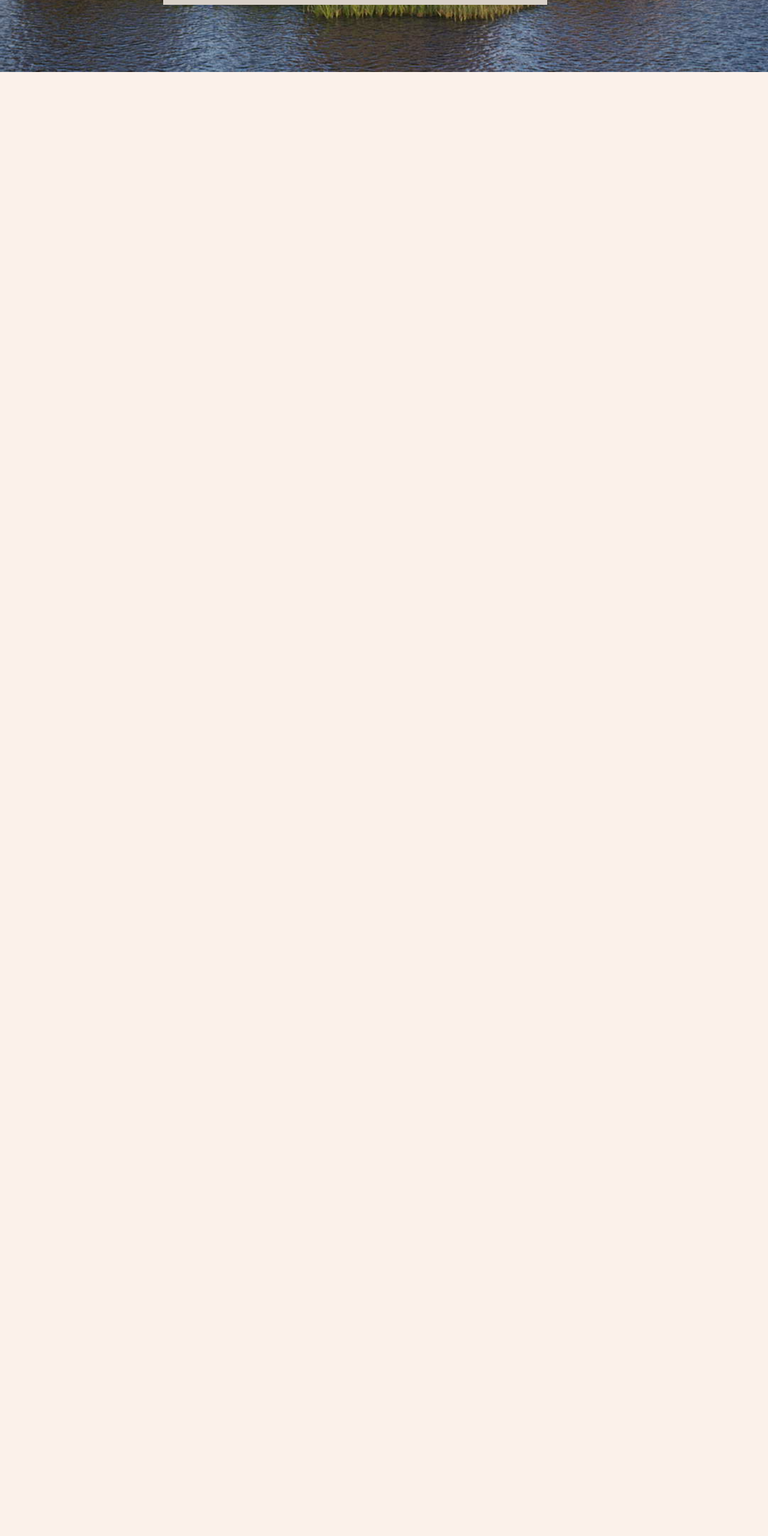
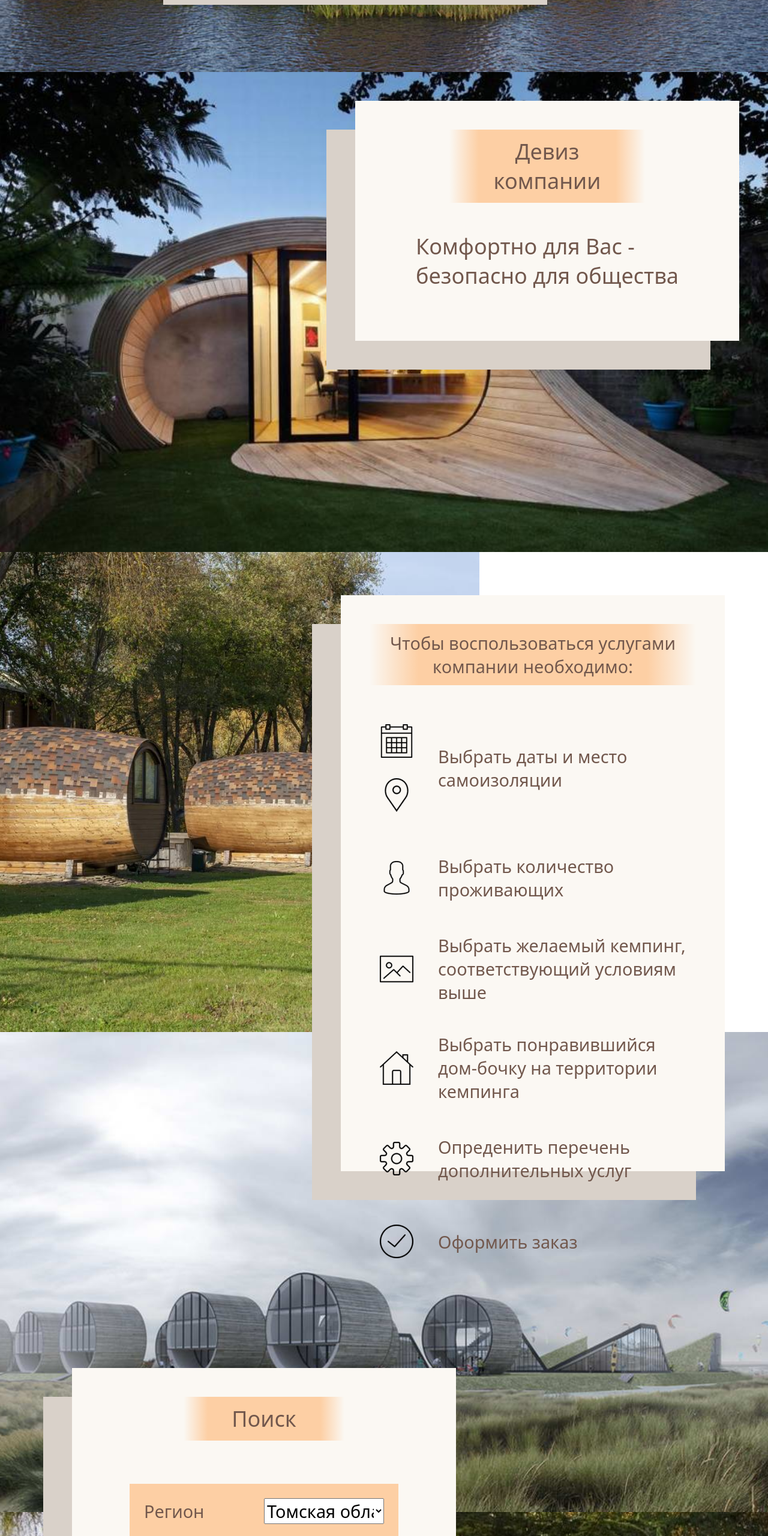
Before and after one commit to jurapro/landing-junior, a plain HTML site: page index.html in a window 1280 px wide. Shown: the part 1480-4040 px from the top of the page at 60% size. Drawn offline with Linux system fonts and the light colour scheme; a web font is replaced by a local one.

Commit message:
Add pages slogan, algorithm, search

```diff
--- a/assets/css/main.css
+++ b/assets/css/main.css
@@ -38,7 +38,6 @@
 
 .page {
     flex-basis: 100vh;
-    /*border: red 1px solid;*/
     background-color: var(--background-page);
 }
 
@@ -46,6 +45,7 @@
     background-color: var(--background-box);
     color: var(--text-color);
 }
+
 .title {
     padding: .5rem 1rem;
     color: var(--text-color);
@@ -56,6 +56,7 @@
     transparent 100%);
     text-align: center;
 }
+
 .btn {
     display: block;
     text-align: center;
@@ -64,9 +65,10 @@
     color: var(--text-header-color);
     background-color: var(--background-btn);
 }
+
 /* base style ene */
 
-/* header style start */
+/* header start */
 #header {
     background: 50vw url("../img/background/header.jpg") no-repeat;
     background-size: contain;
@@ -79,35 +81,41 @@
     height: 80vh;
     box-shadow: -2rem -2rem var(--shadow-box);
 }
+
 #header .logo {
     gap: 1rem;
     width: 40%;
-    transform: translate(-3rem,-1rem);
+    transform: translate(-3rem, -1rem);
 }
+
 #header .logo_img {
     width: 30%;
     background: url("../img/logo.png") no-repeat;
     background-size: contain;
-    transform:translateX(2rem) rotate(30deg) scale(1.2) ;
+    transform: translateX(2rem) rotate(30deg) scale(1.2);
 }
+
 #header .content {
     margin: auto;
     padding: 1rem;
 }
+
 #header .nav {
     padding-left: 20%;
     padding-right: 20%;
 }
-/* header style end */
 
-/* header about start */
+/* header end */
+
+/* about start */
 #about {
-    background:url("../img/background/about.jpg") no-repeat;
+    background: url("../img/background/about.jpg") no-repeat;
     background-size: cover;
     align-items: center;
     justify-content: center;
 
 }
+
 #about .box {
     align-items: center;
     width: 50vw;
@@ -116,7 +124,128 @@
     padding: 2rem;
     gap: 2rem;
 }
+
 #about .box .title {
     width: 60%;
 }
-/* header about end */
+
+/* about end */
+
+/* slogan start */
+#slogan {
+    background: center url("../img/background/slogan.jpg") no-repeat;
+    background-size: cover;
+    align-items: flex-end;
+    padding: 2rem;
+}
+
+#slogan .box {
+    align-items: center;
+    width: 50vw;
+    height: 50vh;
+    box-shadow: -2rem 2rem var(--shadow-box);
+    padding: 2rem;
+    gap: 2rem;
+}
+
+#slogan .box .title {
+    width: 60%;
+}
+
+/*  slogan end */
+
+/* algorithm start */
+#algorithm {
+    background: -50vh url("../img/background/algorithm.jpg") no-repeat;
+    background-size: contain;
+    padding: 2rem;
+    position: relative;
+}
+
+#algorithm .box {
+    position: absolute;
+    right: 3rem;
+    top: 3rem;
+
+    width: 50vw;
+    height: 120vh;
+    box-shadow: -2rem 2rem var(--shadow-box);
+    padding: 2rem;
+    gap: 2rem;
+}
+
+#algorithm .box .title {
+    font-size: 1.2rem;
+}
+
+#algorithm .box .description {
+    gap: 2rem;
+}
+
+#algorithm .box .description p {
+    font-size: 1.2rem;
+    align-items: center;
+    gap: 1rem;
+}
+
+/*  algorithm end */
+
+/* slogan start */
+#delimiter {
+    background: center url("../img/background/delimiter.jpg") no-repeat;
+    background-size: cover;
+
+}
+
+/*  slogan end */
+
+/* search start */
+#search {
+    background: center url("../img/background/search.jpg") no-repeat;
+    background-size: cover;
+    padding: 2rem;
+    position: relative;
+}
+
+#search .box {
+    position: absolute;
+    padding: 2rem 4rem;
+    left: 5rem;
+    top: -10rem;
+    width: 50vw;
+    height: 100vh;
+    box-shadow: -2rem 2rem var(--shadow-box);
+    justify-content: space-between;
+    gap: 3rem;
+}
+
+#search .box .title {
+    width: 60%;
+    align-self: center;
+}
+
+#search .box .search-form {
+    flex-grow: 1;
+    justify-content: space-between;
+}
+
+#search .box .search-form label {
+    justify-content: space-between;
+    align-items: center;
+    font-size: 1.2rem;
+    background-color: var(--background-header);
+    padding: 1rem;
+}
+
+#search .box .search-form .btn {
+    width: 50%;
+    align-self: flex-end;
+    margin: 0;
+}
+
+#search .box .search-form label * {
+    font-size: 1.2rem;
+    width: 50%;
+}
+
+/*  search end */
--- a/index.html
+++ b/index.html
@@ -33,15 +33,85 @@
             <div class="box flex column">
                 <div class="title">О нас</div>
                 <div class="description">
-                    Главная цель компании - <br> </rm> сделать дни вынужденной самоизоляции максимально комфортными и безопасными
+                    Главная цель компании - <br> сделать дни вынужденной самоизоляции
+                    максимально комфортными и безопасными
                     для наших клиентов
                 </div>
             </div>
         </section>
-        <section class="page"></section>
-        <section class="page"></section>
-        <section class="page"></section>
-        <section class="page"></section>
+        <section id="slogan" class="page flex column">
+            <div class="box flex column">
+                <div class="title">Девиз компании</div>
+                <div class="description">
+                    Комфортно для Вас - <br>
+                    безопасно для общества
+                </div>
+            </div>
+        </section>
+        <section id="algorithm" class="page">
+            <div class="box flex column">
+                <div class="title">Чтобы воспользоваться услугами компании необходимо:</div>
+                <div class="description flex column">
+                    <p class="flex">
+                        <span class="flex column">
+                            <img src="assets/img/icons/data.png" alt="#">
+                            <img src="assets/img/icons/GPS.png" alt="#">
+                        </span>
+
+                        Выбрать даты и место самоизоляции
+                    </p>
+                    <p class="flex">
+                        <img src="assets/img/icons/people.png" alt="#">
+                        Выбрать количество проживающих
+                    </p>
+                    <p class="flex">
+                        <img src="assets/img/icons/camping.png" alt="#">
+                        Выбрать желаемый кемпинг, соответствующий условиям выше
+                    </p>
+                    <p class="flex">
+                        <img src="assets/img/icons/house.png" alt="#">
+                        Выбрать понравившийся дом-бочку на территории кемпинга
+                    </p>
+                    <p class="flex">
+                        <img src="assets/img/icons/set.png" alt="#">
+                        Опреденить перечень дополнительных услуг
+                    </p>
+                    <p class="flex">
+                        <img src="assets/img/icons/assept.png" alt="#">
+                        Оформить заказ
+                    </p>
+                </div>
+            </div>
+        </section>
+        <section id="delimiter" class="page"></section>
+        <section id="search" class="page">
+            <div class="box flex column">
+                <div class="title">Поиск</div>
+                    <form action="#" class="search-form flex column">
+                        <label for="area" class="flex">
+                            Регион
+                            <select id="area">
+                                <option value="1">Томская область</option>
+                                <option value="2">Кемеровская область</option>
+                                <option value="3">Алтайский край</option>
+                            </select>
+                        </label>
+                        <label for="data_do" class="flex">
+                            Дата заселения
+                            <input type="date" id="data_do">
+                        </label>
+                        <label for="data_to" class="flex">
+                            Дата выселения
+                            <input type="date" id="data_to">
+                        </label>
+                        <label for="count" class="flex">
+                            Количество человек
+                            <input type="number" id="count" min="1" max="5">
+                        </label>
+                        <button class="btn">Поиск</button>
+                    </form>
+            </div>
+        </section>
         <section class="page"></section>
         <section class="page"></section>
     </main>
```
Also changed, not shown: assets/img/background/algorithm.jpg (added), assets/img/background/delimiter.jpg (added), assets/img/background/search.jpg (added), assets/img/background/slogan.jpg (added), assets/img/icons/GPS.png (added), assets/img/icons/assept.png (added), assets/img/icons/camping.png (added), assets/img/icons/data.png (added), assets/img/icons/house.png (added), assets/img/icons/people.png (added), assets/img/icons/set.png (added).
